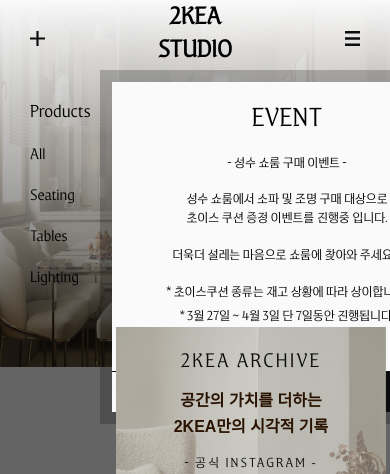
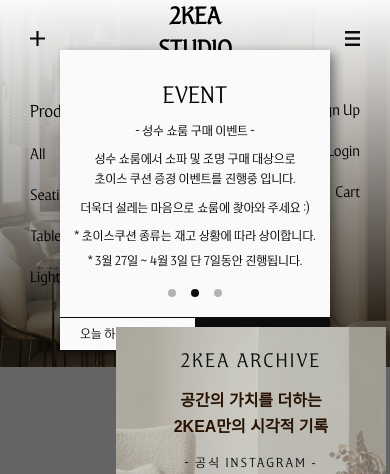
Before and after one commit to dozeoffzz/2KEA-Studio, a React (Vite) app: page / in a window 390 px wide. Shown: the top 474 px of the page. Built offline with nearby package versions, Linux system fonts and the light colour scheme; no server answers.

Commit message:
feat: 메인 모달 반응형

```diff
--- a/src/components/modals/MainIntroModal.jsx
+++ b/src/components/modals/MainIntroModal.jsx
@@ -42,11 +42,17 @@
   justify-content: center;
   align-items: center;
   background-color: rgba(12, 12, 12, 0.12);
-  padding: 16px;
+  box-shadow: 4px 4px 10px rgba(0, 0, 0, 0.25);
   box-sizing: border-box;
 
+  ${({ theme }) => theme.media.tablet} {
+    left: 50px;
+  }
+
   ${({ theme }) => theme.media.mobile} {
-    padding: 12px;
+    top: 200px;
+    left: 50%;
+    transform: translate(-50%, -50%);
   }
 `;
 
@@ -59,9 +65,14 @@
   background-color: ${Theme.colors.white};
   overflow: hidden;
 
+  ${({ theme }) => theme.media.tablet} {
+    width: 350px;
+    height: 350px;
+  }
+
   ${({ theme }) => theme.media.mobile} {
-    width: 350px;
-    height: 330px;
+    width: 270px;
+    height: 300px;
   }
 `;
 
@@ -75,8 +86,14 @@
   overflow-y: auto;
   overflow-x: hidden;
 
+  ${({ theme }) => theme.media.tablet} {
+    padding: 25px 17px 0;
+  }
+
   ${({ theme }) => theme.media.mobile} {
-    padding: 18px 16px 0;
+    padding: 10px 10px 0;
+    justify-content: center;
+    align-items: center;
   }
 `;
 
@@ -97,8 +114,12 @@
   text-align: center;
   gap: 24px;
 
+  ${({ theme }) => theme.media.tablet} {
+    gap: 15px;
+  }
+
   ${({ theme }) => theme.media.mobile} {
-    gap: 18px;
+    gap: 10px;
   }
 `;
 
@@ -106,8 +127,12 @@
 const Title = styled.span`
   font-size: 32px;
 
+  ${({ theme }) => theme.media.tablet} {
+    font-size: 26px;
+  }
+
   ${({ theme }) => theme.media.mobile} {
-    font-size: 24px;
+    font-size: 22px;
   }
 `;
 
@@ -115,6 +140,10 @@
 const SecondTitle = styled.span`
   font-size: 14px;
   line-height: 1.5;
+
+  ${({ theme }) => theme.media.tablet} {
+    font-size: 13px;
+  }
 
   ${({ theme }) => theme.media.mobile} {
     font-size: 12px;
@@ -128,6 +157,10 @@
   font-size: 14px;
   line-height: 1.6;
 
+  ${({ theme }) => theme.media.tablet} {
+    font-size: 13px;
+  }
+
   ${({ theme }) => theme.media.mobile} {
     font-size: 12px;
   }
@@ -137,6 +170,10 @@
 const SingleLineText = styled.span`
   font-size: 14px;
   line-height: 1.6;
+
+  ${({ theme }) => theme.media.tablet} {
+    font-size: 13px;
+  }
 
   ${({ theme }) => theme.media.mobile} {
     font-size: 12px;
@@ -155,6 +192,10 @@
 const InfoText = styled.span`
   font-size: 14px;
   line-height: 1.4;
+
+  ${({ theme }) => theme.media.tablet} {
+    font-size: 13px;
+  }
 
   ${({ theme }) => theme.media.mobile} {
     font-size: 12px;
@@ -177,6 +218,14 @@
   justify-content: center;
   align-items: center;
   gap: 22px;
+
+  ${({ theme }) => theme.media.tablet} {
+    gap: 18px;
+  }
+
+  ${({ theme }) => theme.media.mobile} {
+    gap: 15px;
+  }
 `;
 
 // 각 점 스타일
@@ -184,8 +233,12 @@
   width: 10px;
   height: 10px;
   border-radius: 50%;
-  background-color: ${({ active }) =>
-    active ? Theme.colors.black : "#b3b3b3"};
+  background-color: ${({ active }) => (active ? Theme.colors.black : "#b3b3b3")};
+
+  ${({ theme }) => theme.media.mobile} {
+    width: 8px;
+    height: 8px;
+  }
 `;
 
 // 하단 버튼 전체 영역
@@ -210,8 +263,13 @@
   text-align: center;
   cursor: pointer;
 
+  ${({ theme }) => theme.media.tablet} {
+    min-height: 38px;
+    font-size: 13px;
+  }
+
   ${({ theme }) => theme.media.mobile} {
-    min-height: 40px;
+    min-height: 32px;
     font-size: 12px;
   }
 `;
@@ -254,10 +312,7 @@
     blocks: [
       {
         type: "content",
-        lines: [
-          "성수 쇼룸에서 소파 및 조명 구매 대상으로",
-          "초이스 쿠션 증정 이벤트를 진행중 입니다.",
-        ],
+        lines: ["성수 쇼룸에서 소파 및 조명 구매 대상으로", "초이스 쿠션 증정 이벤트를 진행중 입니다."],
       },
       {
         type: "single",
@@ -265,10 +320,7 @@
       },
       {
         type: "info",
-        lines: [
-          "* 초이스쿠션 종류는 재고 상황에 따라 상이합니다.",
-          "* 3월 27일 ~ 4월 3일 단 7일동안 진행됩니다.",
-        ],
+        lines: ["* 초이스쿠션 종류는 재고 상황에 따라 상이합니다.", "* 3월 27일 ~ 4월 3일 단 7일동안 진행됩니다."],
       },
     ],
   },
@@ -278,17 +330,11 @@
     blocks: [
       {
         type: "content",
-        lines: [
-          "평일 2KEA 성수 쇼룸은 예약 또는 자유롭게 쇼룸 방문이 가능하며,",
-          "예약자 우선으로 상담이 진행됩니다.",
-        ],
+        lines: ["평일 2KEA 성수 쇼룸은 예약 또는 자유롭게 쇼룸 방문이 가능하며,", "예약자 우선으로 상담이 진행됩니다."],
       },
       {
         type: "content",
-        lines: [
-          "상담 예약은 평일에만 진행되며,",
-          "주말에는 예약 없이 방문 가능합니다",
-        ],
+        lines: ["상담 예약은 평일에만 진행되며,", "주말에는 예약 없이 방문 가능합니다"],
       },
       {
         type: "single",
@@ -366,10 +412,7 @@
   };
 
   // 현재 인덱스에 맞는 모달 내용 가져오기
-  const currentContent = useMemo(
-    () => modalContents[currentIndex],
-    [currentIndex],
-  );
+  const currentContent = useMemo(() => modalContents[currentIndex], [currentIndex]);
 
   // 안 보이게 되어 있으면 렌더링하지 않음
   if (!isVisible) return null;
@@ -400,9 +443,7 @@
 
         <BottomArea>
           <ButtonWrap>
-            <TodayCloseButton onClick={handleTodayClose}>
-              오늘 하루 열지 않기
-            </TodayCloseButton>
+            <TodayCloseButton onClick={handleTodayClose}>오늘 하루 열지 않기</TodayCloseButton>
             <CloseButton onClick={handleClose}>닫기</CloseButton>
           </ButtonWrap>
         </BottomArea>
```
